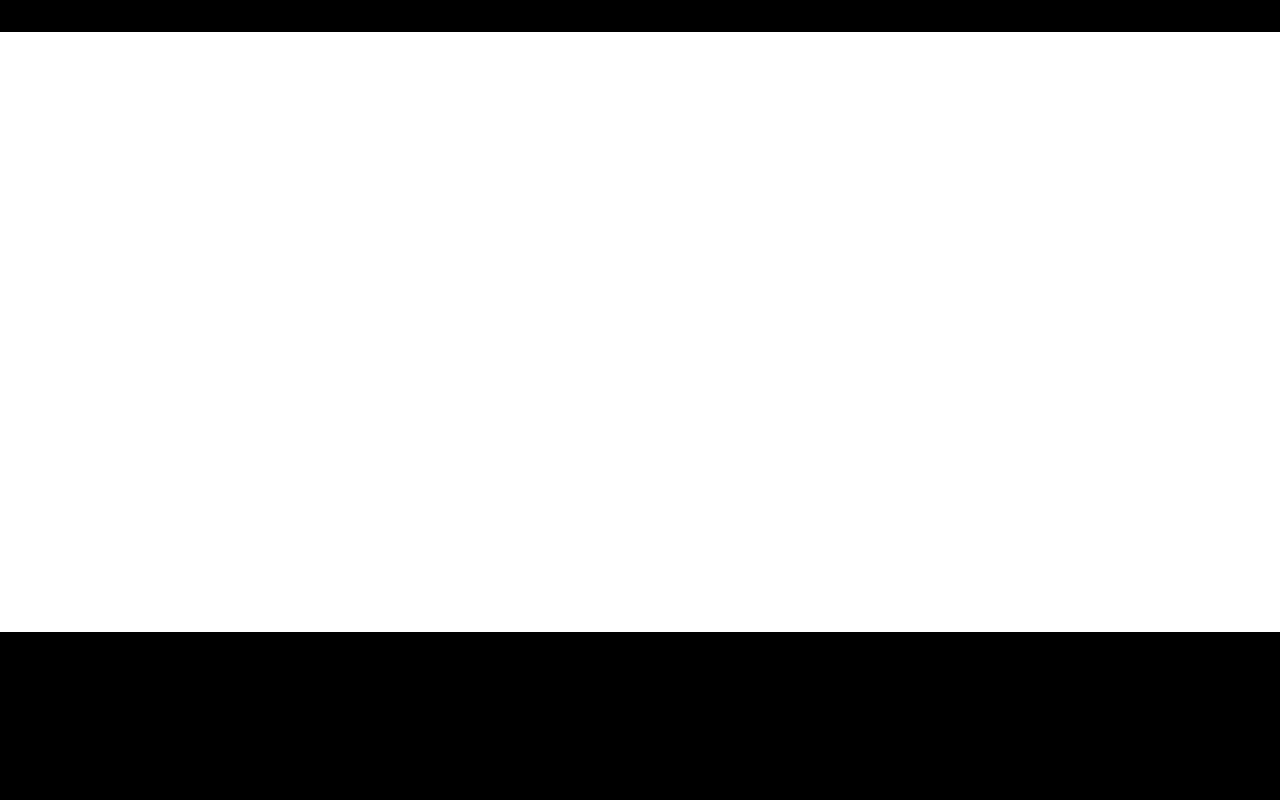
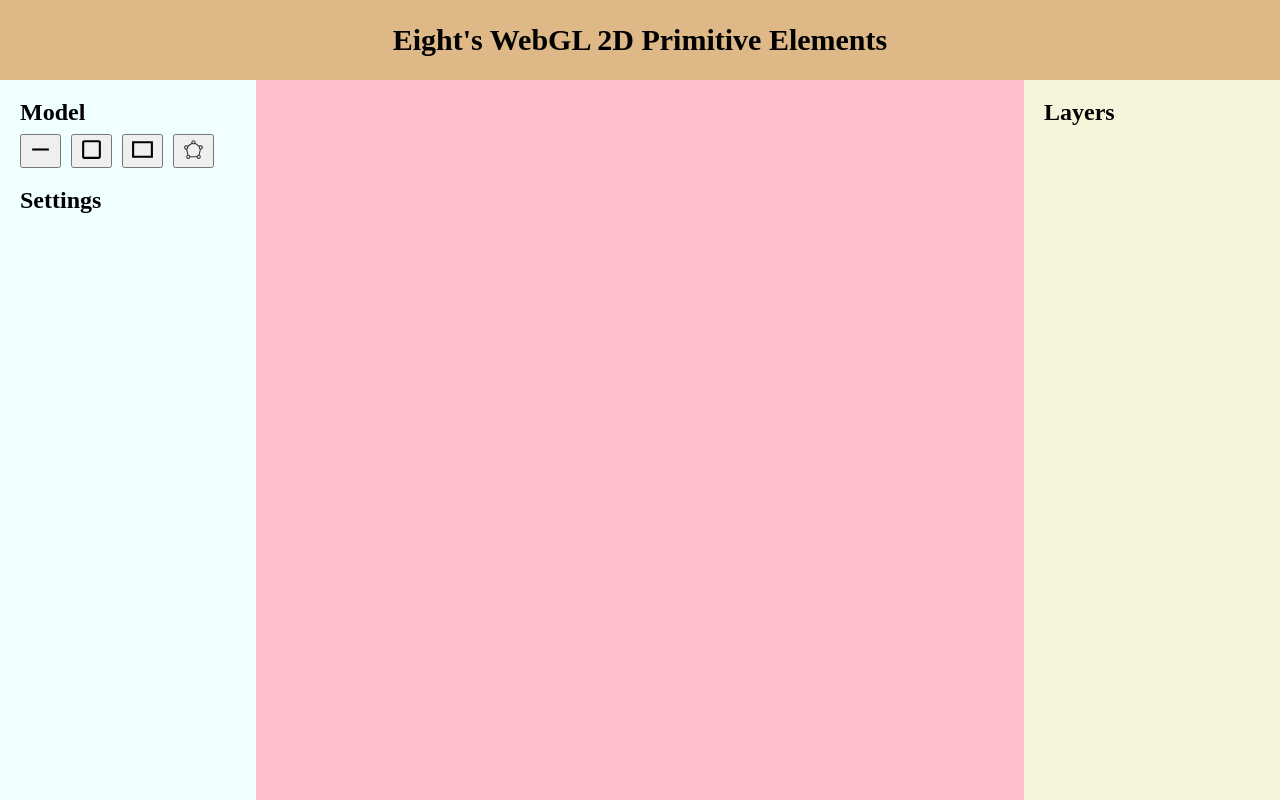
Before and after one commit to akbarmridho/tugas-besar-grafkom-1-eight, a website built with Vite: page index.html in a window 1280 px wide. Built offline with nearby package versions, Linux system fonts and the light colour scheme.

Commit message:
feat: setup layout

```diff
--- a/index.html
+++ b/index.html
@@ -1,6 +1,5 @@
-<!doctype html>
+<!DOCTYPE html>
 <html lang="en">
-
   <head>
     <meta charset="UTF-8" />
     <link rel="icon" type="image/svg+xml" href="/vite.svg" />
@@ -9,10 +8,44 @@
   </head>
 
   <body>
+    <div class="title">Eight's WebGL 2D Primitive Elements</div>
     <div class="container">
+      <!-- Menu -->
+      <div class="menu">
+        <!-- Model -->
+        <div class="model">
+          <h1>Model</h1>
+
+          <div class="model-btn-container">
+            <button id="model-line" class="model-btn">
+              <img src="./public/ic_line.svg" />
+            </button>
+            <button id="model-square" class="model-btn">
+              <img src="./public/ic_square.svg" />
+            </button>
+            <button id="model-rectangle" class="model-btn">
+              <img src="./public/ic_rectangle.svg" />
+            </button>
+            <button id="model-polygon" class="model-btn">
+              <img src="./public/ic_polygon.svg" />
+            </button>
+          </div>
+        </div>
+
+        <!-- Settings -->
+        <div class="settings">
+          <h1>Settings</h1>
+        </div>
+      </div>
+
+      <!-- Canvas -->
       <canvas id="canvas"></canvas>
+
+      <!-- Layers -->
+      <div class="layers">
+        <h1>Layers</h1>
+      </div>
     </div>
     <script type="module" src="/src/main.js"></script>
   </body>
-
 </html>
--- a/src/style.css
+++ b/src/style.css
@@ -128,17 +128,77 @@ table {
   border-spacing: 0;
 }
 
+h1 {
+  font-size: 24px;
+  font-weight: bold;
+}
+
+.title {
+  height: 10vh;
+
+  font-size: 30px;
+  font-weight: bold;
+  background-color: burlywood;
+  display: flex;
+  align-items: center;
+  justify-content: center;
+  color: black;
+}
+
 .container {
+  width: 100vw;
+  height: 90vh;
+
   display: flex;
+  align-items: center;
+  justify-content: center;
+}
+
+.menu {
+  width: 20%;
+  height: 100%;
+
+  background-color: azure;
+
+  padding: 20px;
+  box-sizing: border-box;
+
+  display: flex;
+  flex-direction: column;
+  row-gap: 20px;
+}
+
+.model-btn-container {
+  margin-top: 10px;
+  display: flex;
+  gap: 10px;
+}
+
+.model-btn {
+  width: fit-content;
+}
+
+.model-btn img {
+  width: 25px;
+  height: 25px;
 }
 
 #canvas {
-  width: 1280px;
-  height: 600px;
-  margin: 2rem auto 0 auto;
-  background-color: white;
+  width: 60%;
+  height: 100%;
+  background-color: pink;
+}
+
+.layers {
+  width: 20%;
+  height: 100%;
+
+  background-color: beige;
+
+  padding: 20px;
+  box-sizing: border-box;
 }
 
 body {
-  background-color: black;
+  background-color: white;
 }
```
Also changed, not shown: public/ic_line.svg (added), public/ic_polygon.svg (added), public/ic_rectangle.svg (added), public/ic_square.svg (added). Lines whose indentation alone changed are shown as unchanged.
